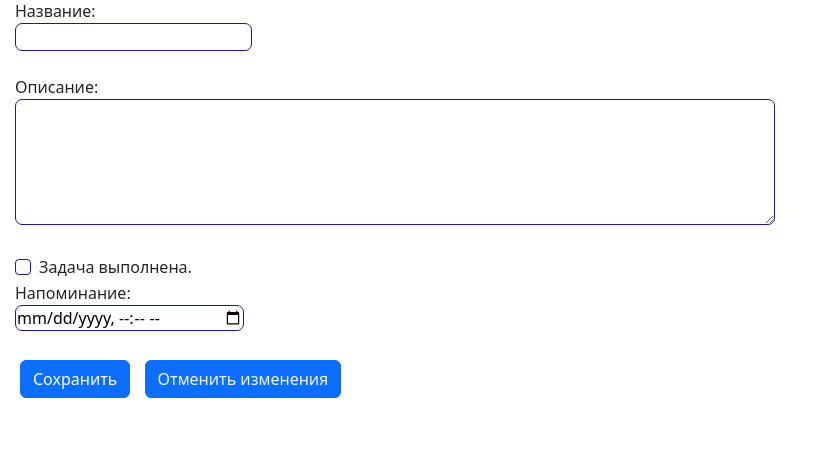
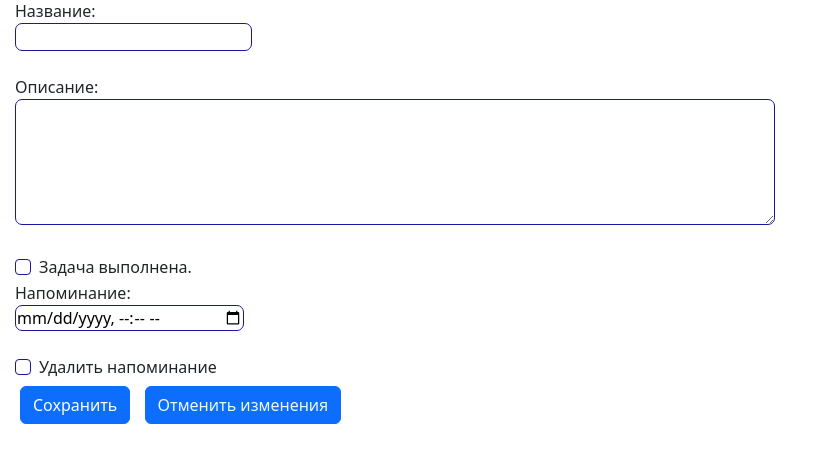
Before and after one commit to vasechkinn/orm_todo, a FastAPI app: template templates/todo_update.html in a window 1280 px wide. Shown: the part 72-535 px from the top of the page, without its empty margins (0-823 px from the left). Run offline with FastAPI, Linux system fonts and the light colour scheme; the template is opened without the code that fills it, so the values that code supplies are empty.

Commit message:
feat: delete reminder html

```diff
--- a/templates/todo_update.html
+++ b/templates/todo_update.html
@@ -1,5 +1,6 @@
 <!DOCTYPE html>
 <html lang="en">
+
 <head>
     <meta charset="UTF-8">
     <meta name="viewport" content="width=device-width, initial-scale=1.0">
@@ -9,46 +10,50 @@
     <link href="/static/style.css" rel="stylesheet">
 
 </head>
+
 <body>
     <h1 class="update_todo">Выберите поля для редактирования</h1>
 
     <form method="post" action="/todos/{{ todo.id }}/update">
+
         <label>
-            <label>
             Название: <br>
-            <input type="text" name="title" value="{{ todo.title }}" required minlength="1" maxlength="256" class="input_text">
+            <input type="text" name="title" value="{{ todo.title }}" required minlength="1" maxlength="256"
+                class="input_text">
         </label><br><br>
 
         <label>
             Описание: <br>
-            <textarea class="input_text" type="text" name="description" required maxlength="512" rows="5" cols="80">{{ todo.description }}</textarea>
+            <textarea class="input_text" type="text" name="description" required maxlength="512" rows="5"
+                cols="80">{{ todo.description }}</textarea>
         </label><br><br>
 
         <div class="form-check">
-            <input
-            class="form-check-input"
-            type="checkbox"
-            id="gridCheck"
-            name="is_completed"
-            {% if todo.is_completed %} checked {% endif %}>
+            <input class="form-check-input" type="checkbox" id="gridCheck" name="is_completed" {% if todo.is_completed
+                %} checked {% endif %}>
             <label class="form-check-label" for="gridCheck">
                 Задача выполнена.
             </label>
         </div>
 
-        <label>
-            Напоминание: <br>
-            <input class="input_text"
-            type="datetime-local"
-            name="reminder_at"
+        <label> Напоминание: </label><br>
+        <input class="input_text" type="datetime-local" name="reminder_at"
             value="{{ todo.reminder_at.strftime('%Y-%m-%dT%H:%M') if todo.reminder_at else '' }}">
-        </label><br><br>
+        <br><br>
+
+        <div class="form-check">
+            <input class="form-check-input" type="checkbox" id="deleteReminder" name="delete_reminder">
+            <label class="form-check-label" for="deleteReminder">
+                Удалить напоминание
+            </label>
+        </div>
 
         <button type="submit" class="btn btn-primary">Сохранить</button>
         <button type="button" class="btn btn-primary">
             <a href="/">Отменить изменения</a>
         </button>
-        </label>
+
     </form>
 </body>
+
 </html>
```
